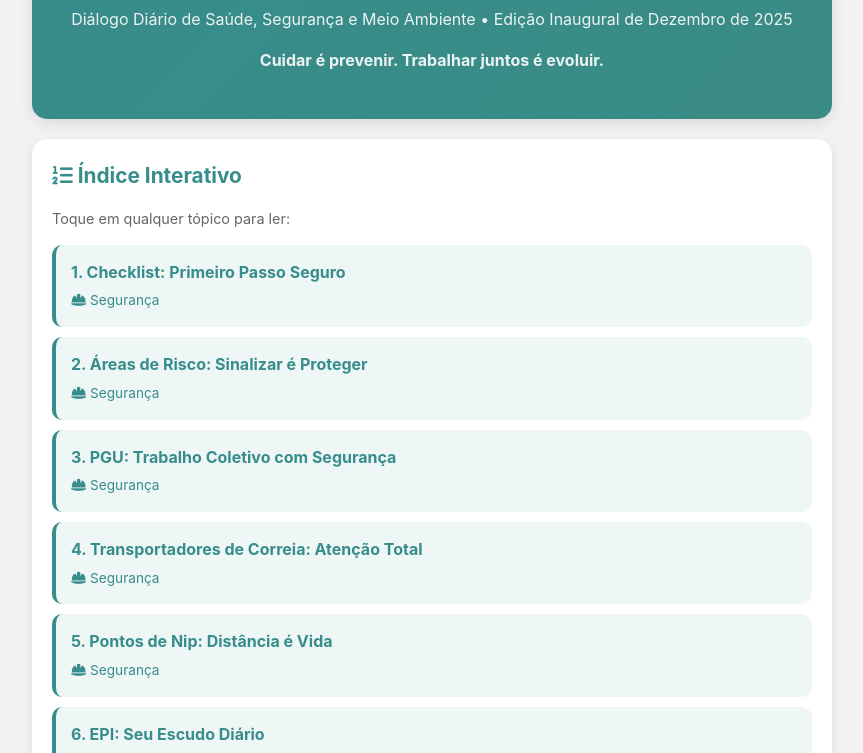
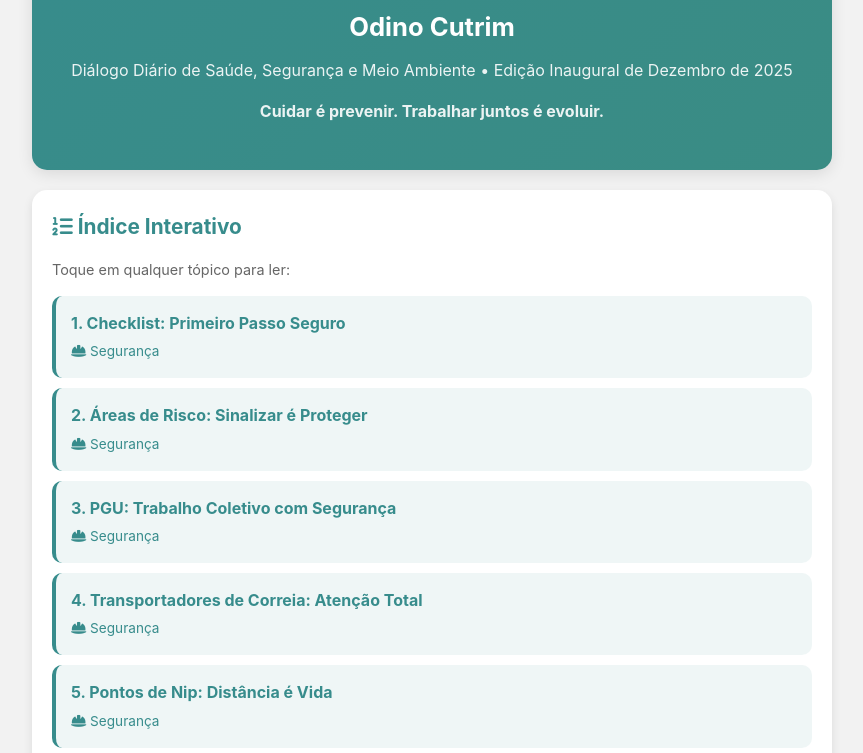
Before and after one commit to afobelem-netizen/Revista_dssma, a plain HTML site: page index.html in a window 1280 px wide. Shown: the part 125-878 px from the top of the page, without its empty margins (208-1071 px from the left). Drawn offline with Linux system fonts and the light colour scheme.

Commit message:
Update index.html

```diff
--- a/index.html
+++ b/index.html
@@ -99,6 +99,7 @@
             </div>
 
             <h1>Revista DSSMA - Beneficiamento ERO Tucumã</h1>
+            <h1>Odino Cutrim</h1>
             <p>Diálogo Diário de Saúde, Segurança e Meio Ambiente • Edição Inaugural de Dezembro de 2025</p>
             <p style="margin-top:10px;"><strong>Cuidar é prevenir. Trabalhar juntos é evoluir.</strong></p>
         </section>
```
